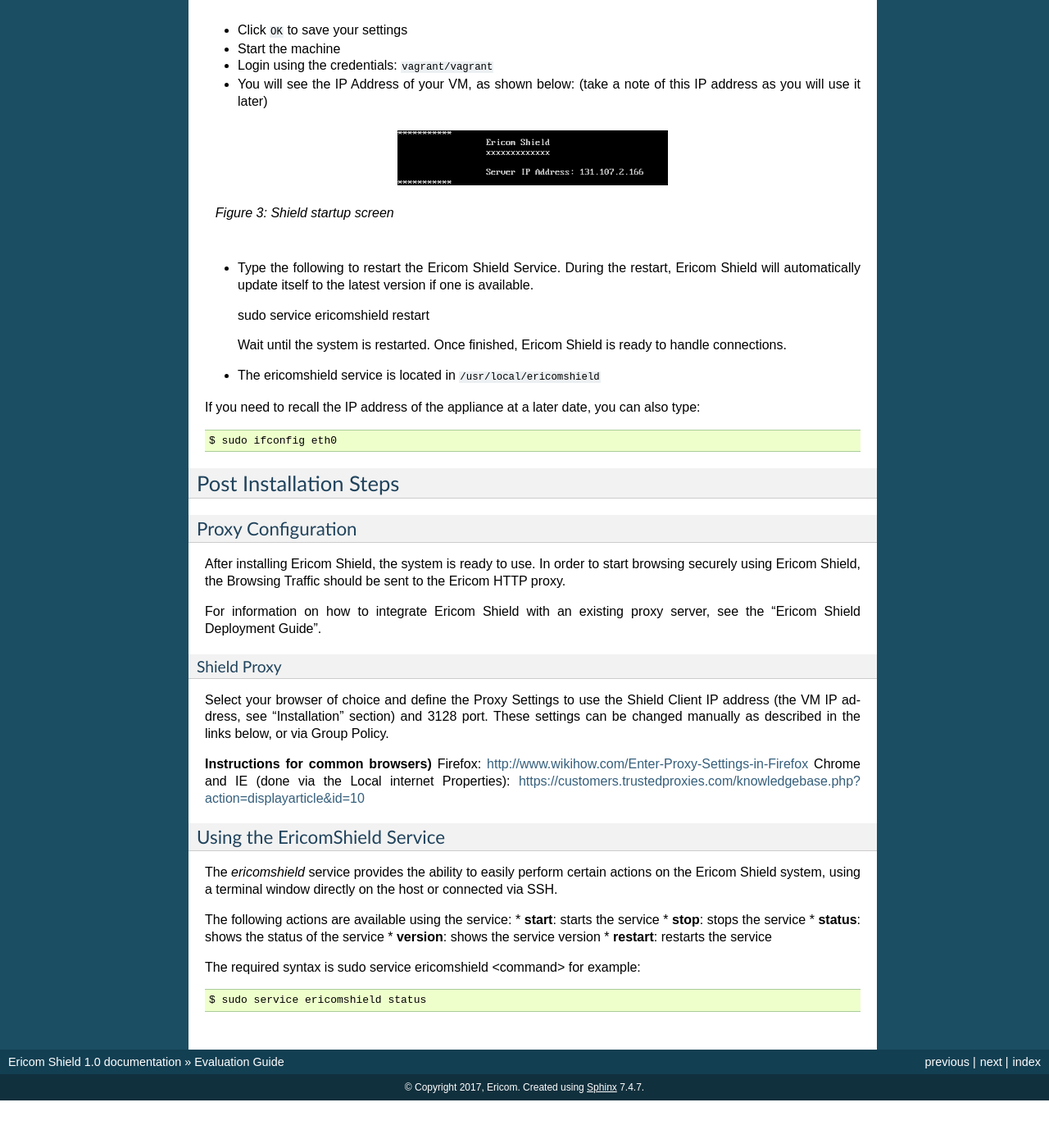
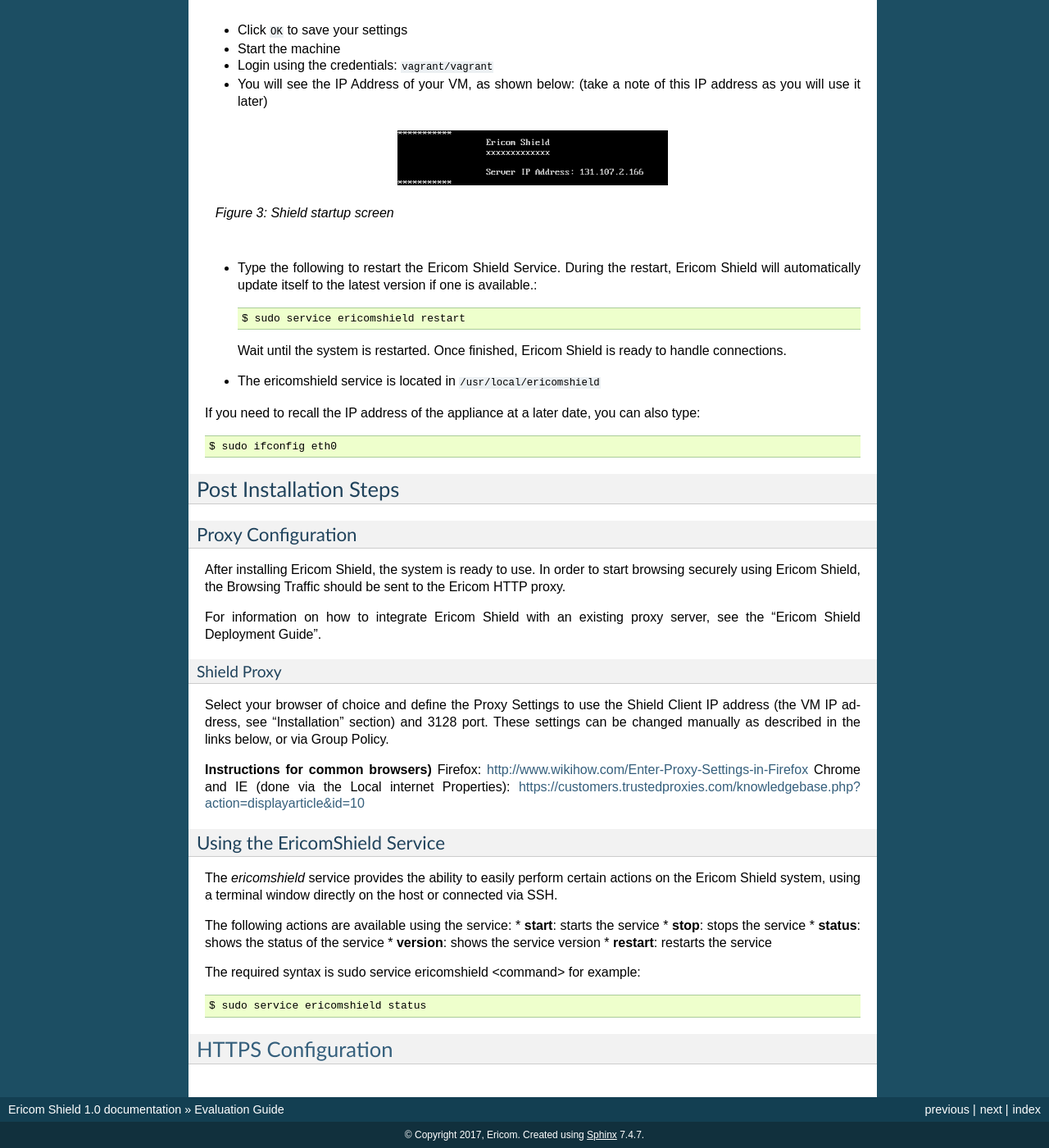
Before and after one commit to BenyH/Shield.Docs, a Sphinx documentation site: the page built from docs/evaluationguide.rst, in a window 1280 px wide and 1400 px high, scrolled down 2434 px. Shown: the whole window at 82% size. Built offline with Sphinx 7.4.7, drawn with Linux system fonts in a browser that asks for light colours; before the commit the page ends 3776 px from its top, so only the background shows below that.

```diff
--- a/docs/evaluationguide.rst
+++ b/docs/evaluationguide.rst
@@ -87,9 +87,9 @@ Importing the Appliance:
 
 	*Figure 3: Shield startup screen*
 
-*	Type the following to restart the Ericom Shield Service.  During the restart, Ericom Shield will automatically update itself to the latest version if one is available. ::
+*	Type the following to restart the Ericom Shield Service.  During the restart, Ericom Shield will automatically update itself to the latest version if one is available.::
 
-	sudo service ericomshield restart
+	$ sudo service ericomshield restart
 
 	Wait until the system is restarted. Once finished, Ericom Shield is ready to handle connections.
 
@@ -140,3 +140,10 @@ The required syntax is sudo service ericomshield <command> for example::
 	:alt: Shield Status
 	:align: center
 	*Figure 3: Shield Status*
+
+
+
+
+********************
+`HTTPS Configuration <httpsconfiguration/httpsconfiguration.rst>`_
+********************
--- /dev/null
+++ b/docs/httpsconfiguration/httpsconfiguration.rst
@@ -0,0 +1,6 @@
+HTTPS Configuration
+===================
+
+In order for Shield to handle HTTPS URLs, the following certificate needs to be imported into the client machine (Local Computer). This can be done via Group Policy or manually using the following steps:
+
+Go to: http://install-certificate/ - and download the certificate.
```
